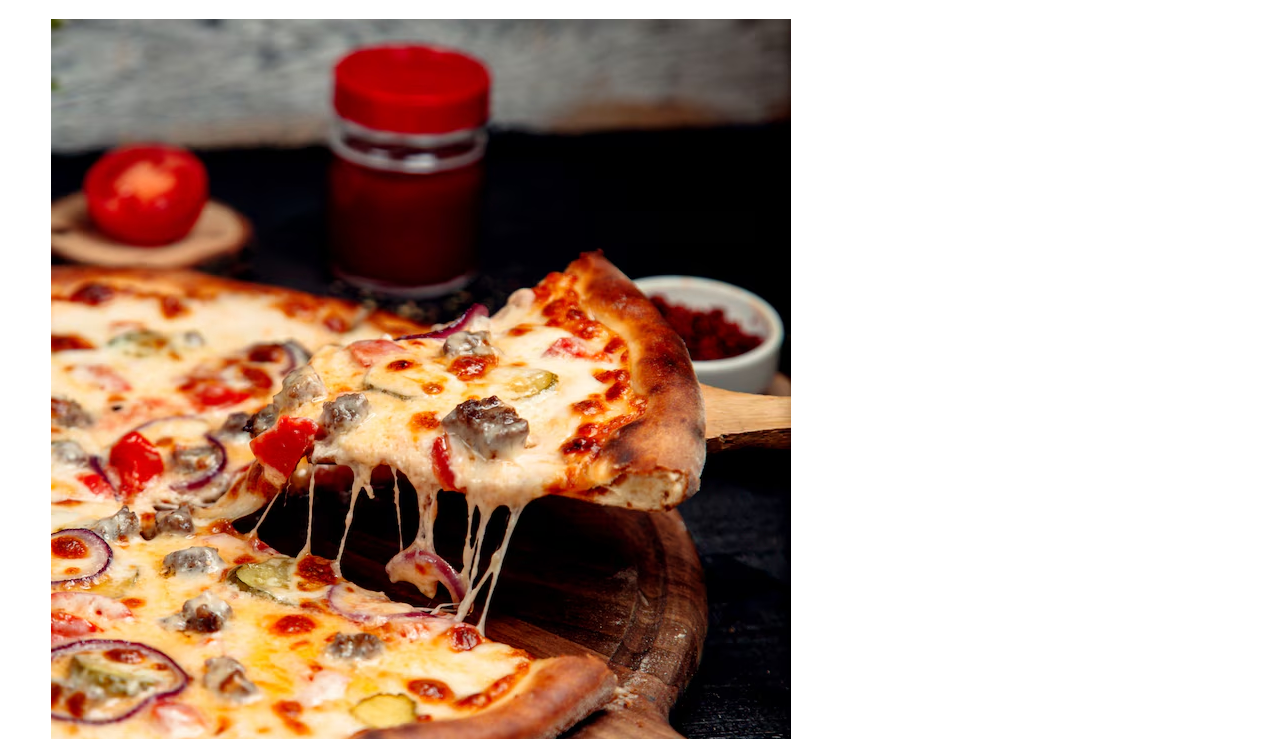
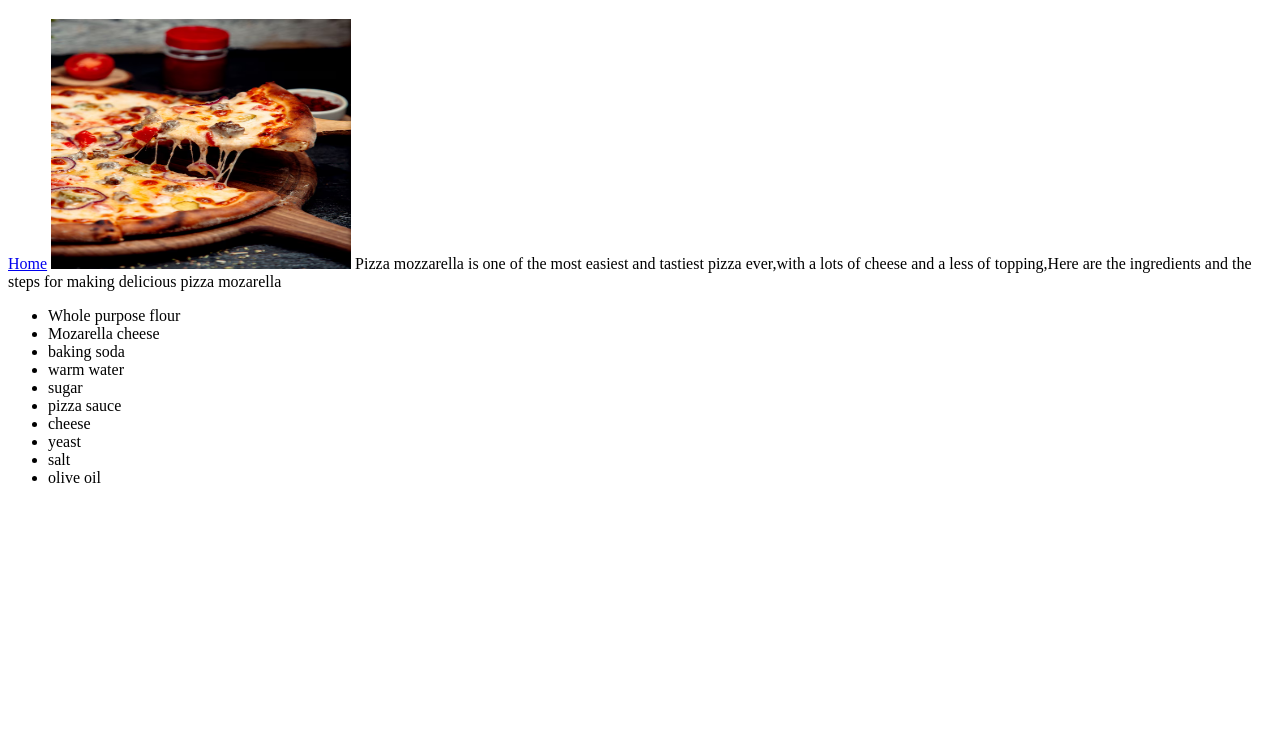
Before and after one commit to ProgArul1/odin-recipes, a plain HTML site: page recipes/pizza.html in a window 1280 px wide. Shown: the part 61-800 px from the top of the page. Drawn offline with Linux system fonts and the light colour scheme.

Commit message:
pizza.html

```diff
--- a/recipes/pizza.html
+++ b/recipes/pizza.html
@@ -4,6 +4,7 @@
     <meta charset="UTF-8">
     <meta name="viewport" content="width=device-width, initial-scale=1.0">
     <title>Document</title>
+    <link rel="stylesheet" href="sigma.css">
 </head>
 <body>
      <h1>pizza mozzarella</h1>
@@ -11,7 +12,7 @@
 
      <a href="../index.html">Home</a>
 
-     <img src="./images/pizza mozza.avif">
+     <img src="./images/pizza mozza.avif"width="300"height="250">
 
 
 
```
